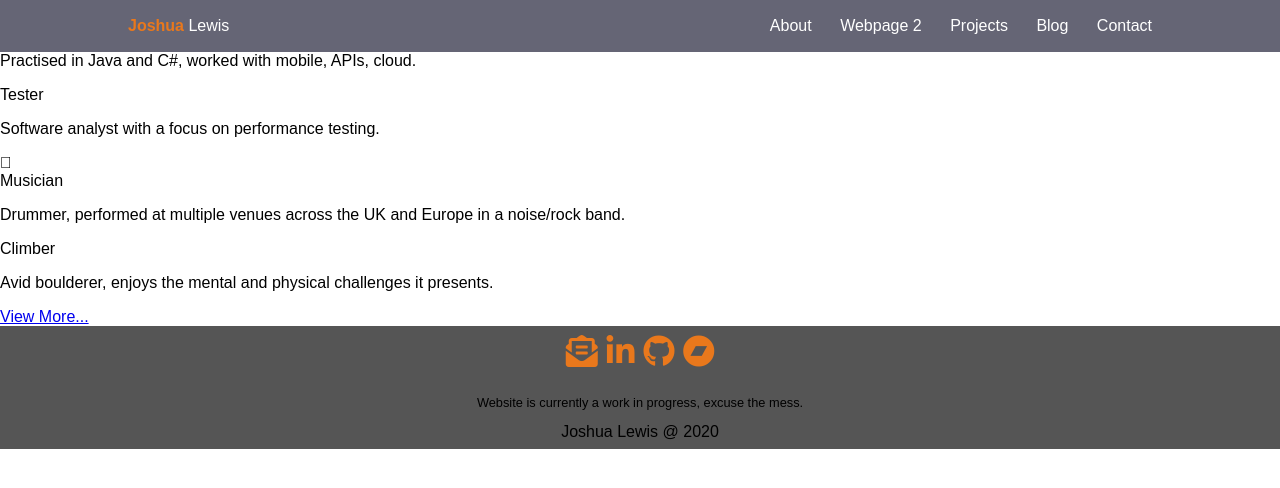
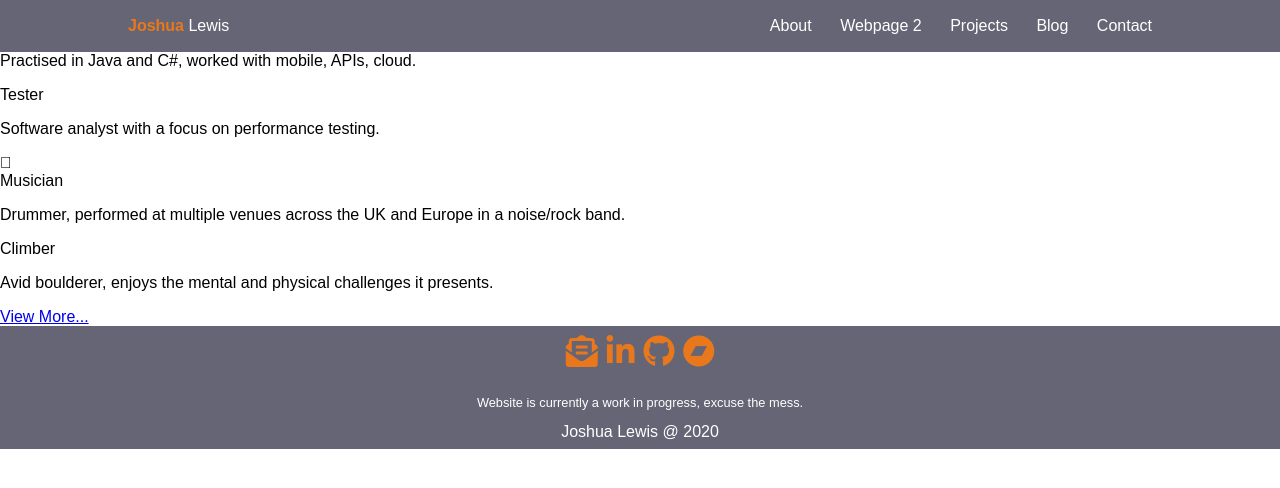
Before and after one commit to Yigurn/yigurn.github.io, a Jekyll site: the page built from index.html, in a window 1280 px wide. Shown: the top 488 px of the page. Built offline with Jekyll 4.4.1, drawn with Linux system fonts in a browser that asks for light colours.

Commit message:
Update main.css

```diff
--- a/css/main.css
+++ b/css/main.css
@@ -73,8 +73,8 @@ body {
 /* Footer */
 .footer {
 	background: #656575;
+	color: #fff;
 	padding: 0.5em;
-	background: #555;
 	text-align: center;
 }
 
```
